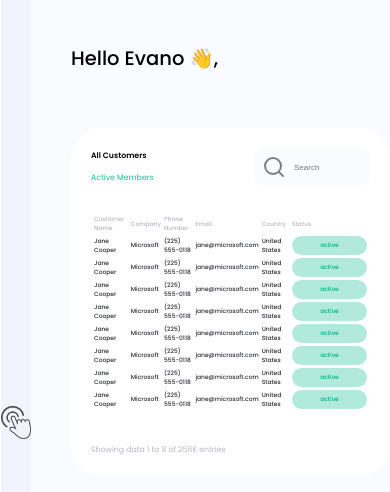
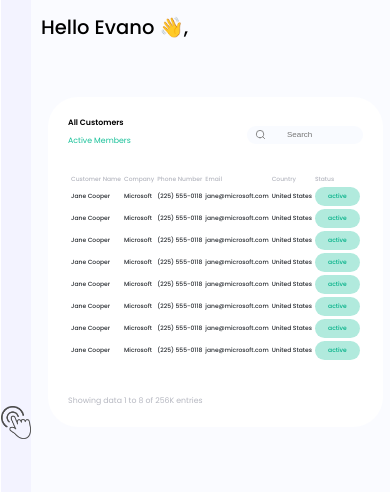
Before and after one commit to Jormmm/work, a plain HTML site: page work_test/index.html in a window 390 px wide. Drawn offline with Linux system fonts and the light colour scheme.

Commit message:
Add files via upload

```diff
--- a/work_test/css/style.scss
+++ b/work_test/css/style.scss
@@ -226,7 +226,7 @@
             display: flex;
             flex-direction: column;
             @media (max-width: 1024px) {
-                padding: 41px 0px 41px 31px;
+                padding: 10px 0px 41px 1px;
             }
 		}
 
@@ -285,7 +285,7 @@
             line-height: 33px;
             margin: 0 0 7px 0;
             @media (max-width: 1024px) {
-                line-height: 15px;
+                line-height: 11px;
             }
 		}
 
@@ -294,7 +294,7 @@
             color: #16C098;
             line-height: 21px;
             @media (max-width: 1024px) {
-                line-height: 15px;
+                line-height: 11px;
             }
         }
 		// .hero-info__search
@@ -346,8 +346,10 @@
     padding: 0 10px 0 40px;
     background: #F9FBFF url(../img/search-ico.svg) 8px 7px no-repeat;
     @media (max-width: 1024px) {
-        height: 38px;
+        height: 18px;
         max-width: 116px;
+        background: #F9FBFF url(../img/search-ico.svg) 8px no-repeat;
+        background-size: 11px;
     }
 }
 
@@ -395,4 +397,7 @@ tr{
     cursor: pointer;
     width: 75px;
     text-align: center;
+    @media (max-width: 1024px) {
+        width: 45px;
+    }
 }
```
Also changed, not shown: work_test/css/style.css, 1 other file.
